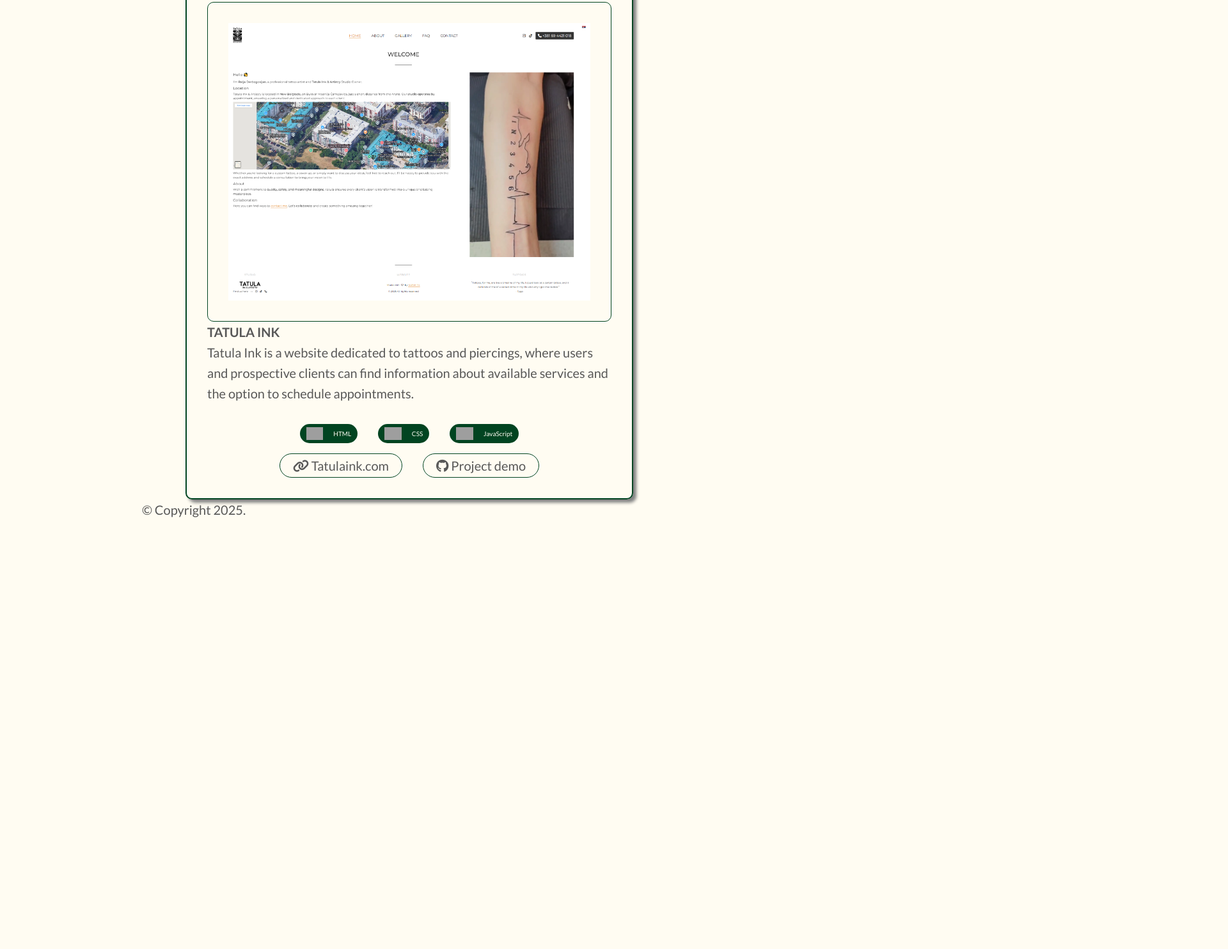
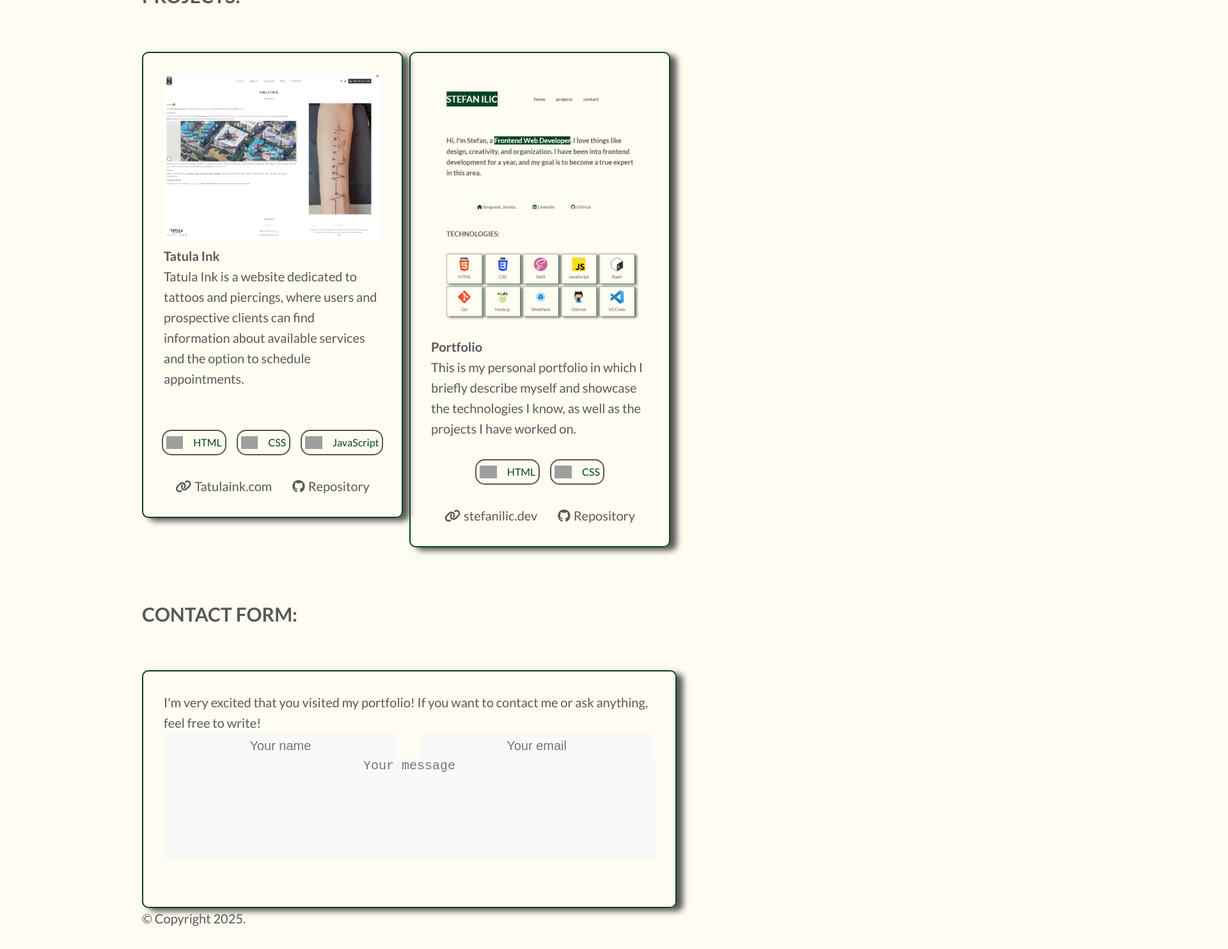
Before and after one commit to iliccstefan/portfolio, a plain HTML site: page index.html in a window 1280 px wide. Shown: the part 1193-2677 px from the top of the page at 64% size, 1920 px wide, since content can reach past the window. Before the commit the page ends 2038 px from the top, so only its background shows below. Drawn offline with Linux system fonts and the light colour scheme; grey boxes are pictures that could not be loaded; a web font is replaced by a local one.

Commit message:
add project and contact section

```diff
--- a/css/style.css
+++ b/css/style.css
@@ -46,6 +46,7 @@ nav.large-display ul a:hover {
 }
 
 nav.mobile-display {
+    display: none;
     position: absolute;
     top: 20%;
     left: 0;
@@ -78,15 +79,14 @@ nav.mobile-display.active {
 
 header {
     display: flex;
-    justify-content: center;
+    justify-content: space-between;
     align-items: center;
-    padding: 3rem 3rem;
+    padding: 3rem 0;
     gap: 5rem;
     font-weight: 600;
 }
 
-header h2 {
-    margin-right: 3rem;
+header h1 {
     background-color: var(--primary-color);
     color: var(--secondary-color);
 
@@ -94,7 +94,6 @@ header h2 {
 }
 
 .main_text {
-    padding: 2rem;
     text-align: center;
 }
 
@@ -210,10 +209,11 @@ h3 {
 
 .project-techologies {
     display: flex;
-    flex-direction: row;
+    padding: 2rem;
+
     align-items: center;
     justify-content: center;
-    gap: 2rem;
+    gap: 1rem;
 }
 
 .project-techology {
@@ -221,11 +221,12 @@ h3 {
     flex-direction: row;
     align-items: center;
     gap: 1rem;
-    background: var(--primary-color);
-    color: var(--secondary-color);
-    padding: 5px 10px;
+
+    color: var(--primary-color);
+    padding: 5px 5px;
     border-radius: 15px;
-    font-size: 10px;
+    font-size: 1rem;
+    border: 2px solid var(--tertiary-color);
 }
 
 .project-techology:hover {
@@ -250,22 +251,90 @@ h3 {
 }
 
 .project-link {
-    background: var(--secondary-color);
-    border: 1px solid var(--primary-color);
-    border-radius: 50px;
-    padding: 2px 20px;
-    margin-top: 1rem;
+    display: flex;
+    justify-content: center;
+    align-items: center;
+    gap: 5px;
 }
 
-.project-link:hover {
-    opacity: 0.7;
-    cursor: pointer;
-    background-color: var(--primary-color);
-    color: var(--secondary-color);
+.fa-solid.fa-link {
+    margin-right: 5px;
+}
+
+.project-link .fa-brands.fa-github {
+    margin-right: 5px;
 }
 
 .project-link a:hover {
-    color: var(--secondary-color);
+    color: var(--primary-color);
+}
+
+.flex-projects-wrap {
+    display: flex;
+    flex-wrap: wrap;
+    align-items: flex-start;
+    justify-content: start;
+    gap: 10px;
+}
+
+.project-img {
+    width: 100%;
+    height: auto;
+}
+
+.project {
+    width: calc(100% / 2 - 10px);
+
+    border: 2px solid var(--primary-color);
+    border-radius: 10px;
+    box-shadow: 10px 5px 10px;
+
+    padding: 2rem;
+}
+
+.contacts-container {
+    border: 2px solid var(--primary-color);
+    border-radius: 10px;
+    box-shadow: 10px 5px 10px;
+    padding: 2rem;
+}
+
+form > * {
+    font-size: 20px;
+    text-align: center;
+    outline: none;
+    border: none;
+    background: #f9f9f9;
+    border-radius: 4px;
+}
+
+form input[type='text'],
+form input[type='email'] {
+    width: calc(50% - 1.2rem);
+    display: inline-block;
+    border: none;
+}
+
+form input[type='text'],
+form input[type='email'],
+form button[type='submit'] {
+    height: 2.5rem;
+}
+
+form input[type='text'] {
+    margin-right: 2rem;
+}
+
+form textarea {
+    width: 100%;
+    height: 10rem;
+    resize: none;
+    font-size: var(--small-font-size);
+}
+
+form button[type='submit'] {
+    width: 100%;
+    cursor: pointer;
 }
 
 @media (max-width: 768px) {
@@ -277,14 +346,21 @@ h3 {
         display: none;
     }
 
-    header h2 {
-        position: absolute;
-        top: 20;
+    header {
+        display: flex;
+        justify-content: center;
+        align-items: center;
+
+        font-weight: 600;
     }
 
     .technologies-container {
         display: flex;
         flex-direction: column;
+    }
+
+    nav.mobile-display {
+        display: block;
     }
 
     .mobile-menu-toggle {
@@ -302,4 +378,26 @@ h3 {
     .contacts a {
         padding-right: 0;
     }
+
+    h3 {
+        text-align: center;
+    }
+
+    .flex-projects-wrap {
+        display: flex;
+        flex-wrap: wrap;
+        align-items: center;
+        justify-content: center;
+        gap: 10px;
+    }
+
+    .project {
+        width: 100%;
+
+        border: 2px solid var(--primary-color);
+        border-radius: 10px;
+        box-shadow: 10px 5px 10px;
+
+        padding: 2rem;
+    }
 }
--- a/index.html
+++ b/index.html
@@ -25,7 +25,7 @@
     </head>
     <body>
         <header>
-            <h2>STEFAN ILIC</h2>
+            <h1>STEFAN ILIC</h1>
             <nav class="large-display">
                 <ul>
                     <li><a href="#home">home</a></li>
@@ -49,7 +49,7 @@
 
         <div class="main_text" id="home">
             <h3>
-                Hi, I'm Stefan, <span>a Frontend Web Developer</span>. I love things like design,
+                Hi, I'm Stefan, a <span>Frontend Web Developer</span>. I love things like design,
                 creativity, and organization. I have been into frontend development for a year, and
                 my goal is to become a true expert in this area.
             </h3>
@@ -58,7 +58,8 @@
                 ><a
                     href="https://www.google.com/maps/place/%D0%91%D0%B5%D0%BE%D0%B3%D1%80%D0%B0%D0%B4/@44.8148852,20.0928283,10z/data=!3m1!4b1!4m6!3m5!1s0x475a7aa3d7b53fbd:0x1db8645cf2177ee4!8m2!3d44.8125449!4d20.4612299!16zL20vMGZoemY?entry=ttu&g_ep=EgoyMDI1MDMyNS4xIKXMDSoASAFQAw%3D%3D"
                     target="_blank"
-                    >Belgrade, Serbia.</a
+                >
+                    Serbia</a
                 >
                 <i class="fa-brands fa-linkedin"></i><a href="#">Linkedin</a>
                 <i class="fa-brands fa-github"></i
@@ -139,21 +140,16 @@
                 </div>
             </div>
         </div>
-        <h4>PROJECTS</h4>
-
-        <div class="projects" id="projects">
-            <div class="project-container">
-                <a aria-label="tatulaink" href="projects.html"
-                    ><img src="./tatulaink.com_.png" alt=""
-                /></a>
-
-                <h4>TATULA INK</h4>
+        <h3>PROJECTS:</h3>
+        <div class="flex-projects-wrap" id="projects">
+            <div class="project project1">
+                <img class="project-img" src="./tatulaink.com_.png" alt="" />
+                <h4>Tatula Ink</h4>
                 <p class="project-description">
                     Tatula Ink is a website dedicated to tattoos and piercings, where users and
                     prospective clients can find information about available services and the option
                     to schedule appointments.
                 </p>
-            </div>
                 <div class="project-techologies">
                     <div class="project-techology">
                         <img
@@ -179,15 +175,68 @@
                 </div>
                 <div class="project-links">
                     <div class="project-link">
-                    <i class="fa-solid fa-link"></i>
-                    <a href="https://tatulaink.com/" target="_blank">Tatulaink.com</a>
+                        <a href="https://tatulaink.com/" target="_blank"
+                            ><i class="fa-solid fa-link"></i>Tatulaink.com</a
+                        >
                     </div>
                     <div class="project-link">
-                    <i class="fa-brands fa-github"></i>
-                    <a href="https://github.com/iliccstefan" target="_blank">Project demo</a>
+                        <a href="https://github.com/iliccstefan/tatula-website" target="_blank"
+                            ><i class="fa-brands fa-github"></i>Repository</a
+                        >
                     </div>
                 </div>
             </div>
+            <div class="project project-2">
+                <img class="project-img" src="./portfolio.png" alt="" />
+                <h4>Portfolio</h4>
+                <p class="project-description-2">
+                    This is my personal portfolio in which I briefly describe myself and showcase
+                    the technologies I know, as well as the projects I have worked on.
+                </p>
+                <div class="project-techologies">
+                    <div class="project-techology">
+                        <img
+                            src="https://raw.githubusercontent.com/marwin1991/profile-technology-icons/refs/heads/main/icons/html.png"
+                            alt=""
+                        />
+                        <p>HTML</p>
+                    </div>
+                    <div class="project-techology">
+                        <img
+                            src="https://raw.githubusercontent.com/marwin1991/profile-technology-icons/refs/heads/main/icons/css.png"
+                            alt=""
+                        />
+                        <p>CSS</p>
+                    </div>
+                </div>
+                <div class="project-links">
+                    <div class="project-link">
+                        <a href="https://tatulaink.com/" target="_blank"
+                            ><i class="fa-solid fa-link"></i>stefanilic.dev</a
+                        >
+                    </div>
+                    <div class="project-link">
+                        <a href="https://github.com/iliccstefan/portfolio" target="_blank"
+                            ><i class="fa-brands fa-github"></i>Repository</a
+                        >
+                    </div>
+                </div>
+            </div>
+        </div>
+        <h3 id="contact">CONTACT FORM:</h3>
+        <div class="contacts-container">
+            <p>
+                I'm very excited that you visited my portfolio! If you want to contact me or ask
+                anything, feel free to write!
+            </p>
+            <form>
+                <input type="text" id="name" placeholder="Your name" />
+                <input type="email" id="email" placeholder="Your email" />
+                <textarea name="message" id="message" placeholder="Your message"></textarea>
+                <input type="submit" value="" />
+            </form>
+        </div>
+
         <footer>&copy; Copyright 2025.</footer>
 
         <script src="./js/script.js"></script>
```
Also changed, not shown: portfolio.png (added). Lines whose indentation alone changed are shown as unchanged.
